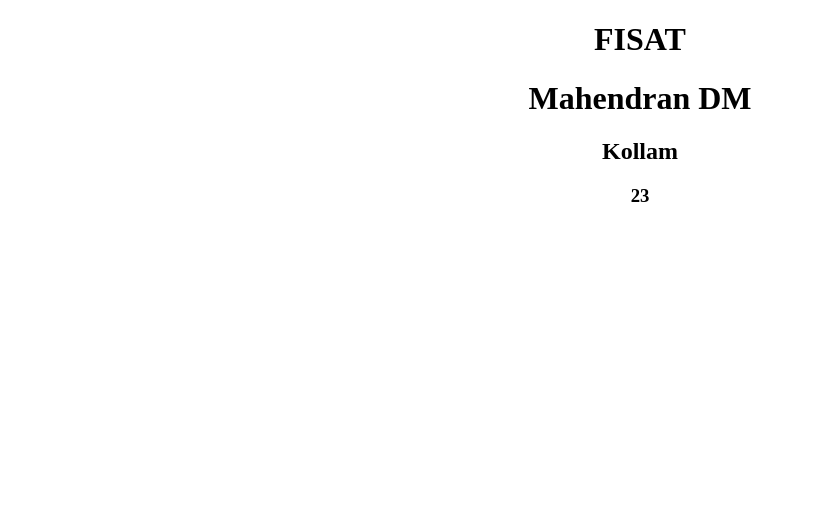
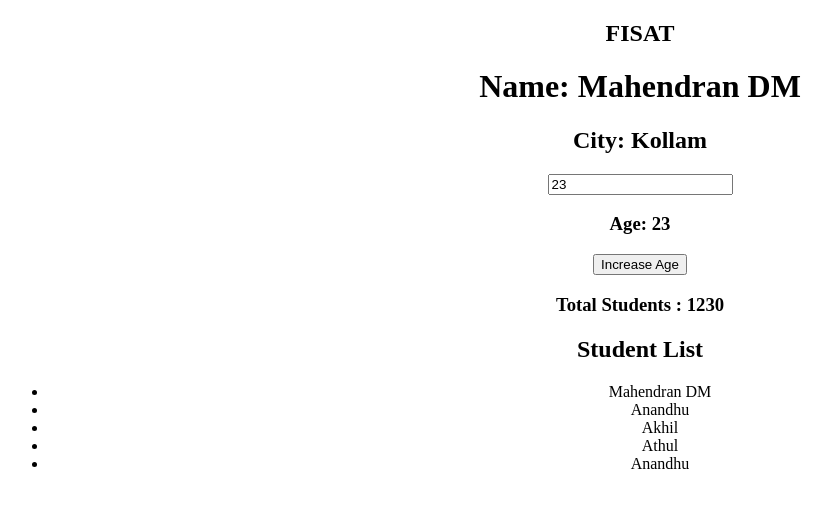
Before and after one commit to MahendranDM/MCA-Angular-Projects, a website: page campus360/index.html in a window 1280 px wide. Shown: the whole page, without its empty margins (0-831 px from the left). Drawn offline with nearby package versions, Linux system fonts and the light colour scheme.

Commit message:
fix: correct totalStudents variable casing and track by index in student list ng-repeat

```diff
--- a/campus360/index.html
+++ b/campus360/index.html
@@ -11,11 +11,35 @@
 
 <body ng-controller="DashboardController">
   <center>
-    <h1>{{collegename}}</h1>
-    <h1>{{name}}</h1>
-    <h2>{{city}}</h2>
-    <h3>{{age}}</h3>
+
+    <h2>{{collegename}}</h2>
+
+    <h1>Name: {{name}}</h1>
+    <h2>City: {{city}}</h2>
+
+<input type="number" ng-model="age">
+
+<h3>Age: {{age}}</h3>
+
+<button ng-click="age = age + 1">
+    Increase Age
+</button>
+
+<h3> Total Students : {{totalStudents}}</h3>
+
+
+
+
+<h2>Student List</h2>
+<ul>
+
+    <li ng-repeat="student in students track by $index">
+      {{student}}
+    </li>
+</ul>
   </center>
+
+
 </body>
 
 </html>
--- a/campus360/js/app.js
+++ b/campus360/js/app.js
@@ -1,15 +1,24 @@
 var app = angular.module('campus360', []);
-
 
 app.controller("DashboardController", function ($scope) {
 
-    $scope.collegename = "FISAT"
-    $scope.name = "Mahendran DM"
-    $scope.city = "Kollam"
-    $scope.age = "23"
-
+    $scope.collegename = "FISAT";
+    $scope.name = "Mahendran DM";
+    $scope.city = "Kollam";
+    $scope.age = 23;
+    $scope.totalStudents = 1230;
 
     console.log("Dashboard Controller is loaded");
 
 
-})
+    $scope.students = [
+        "Mahendran DM","Anandhu", "Akhil", "Athul", "Anandhu"];
+
+
+        $scope.addStudent = function () {
+
+            $scope.totalStudents++;
+
+
+        };
+});
```
